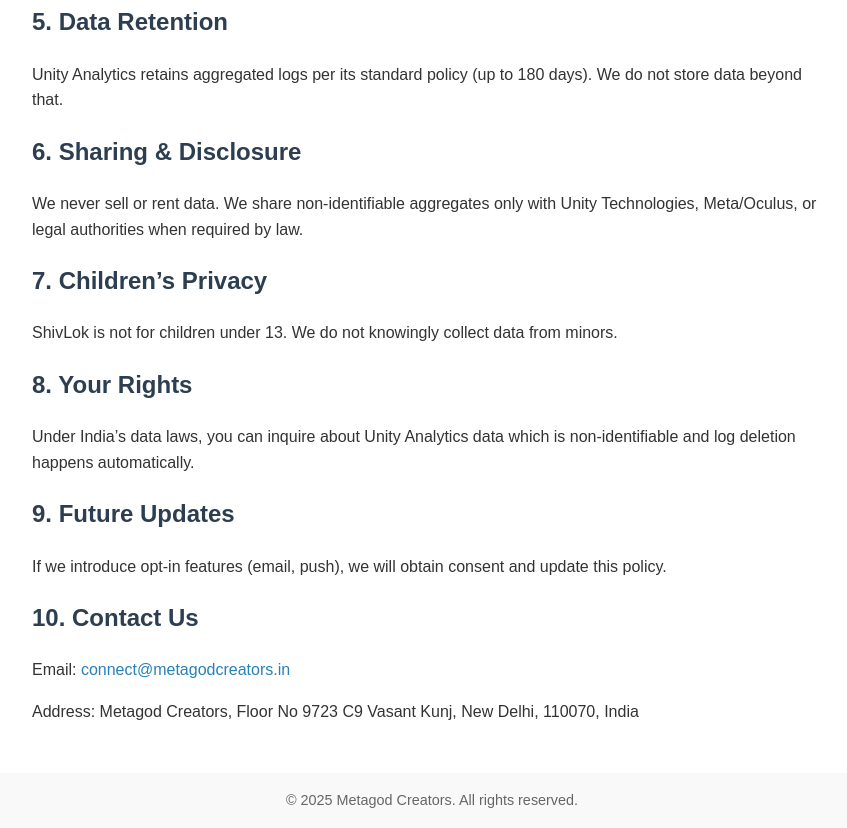
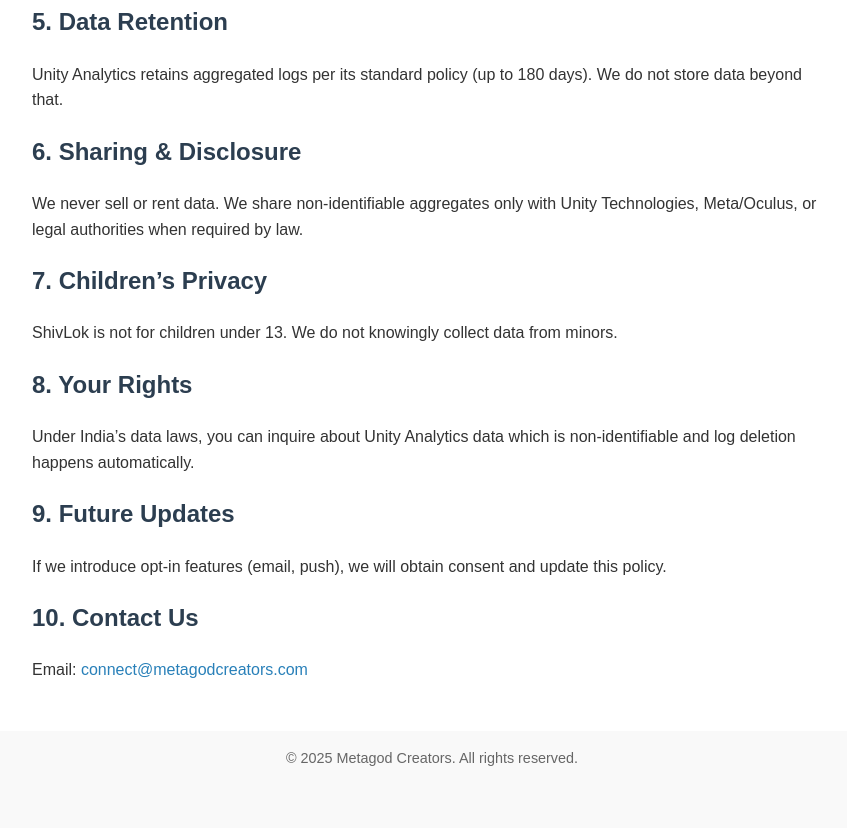
Before and after one commit to MetagodCreator/shivlok, a plain HTML site: page Privacy Policy/index.html in a window 1280 px wide. Shown: the part 801-1629 px from the top of the page, without its empty margins (208-1055 px from the left). After the commit the page ends 1587 px from the top, so only its background shows below. Drawn offline with Linux system fonts and the light colour scheme.

Commit message:
Update index.html

```diff
--- a/Privacy Policy/index.html
+++ b/Privacy Policy/index.html
@@ -62,8 +62,7 @@ god<!DOCTYPE html>
     </section>
     <section>
       <h2>10. Contact Us</h2>
-      <p>Email: <a href="mailto:connect@metagodcreator.com">connect@metagodcreators.in</a></p>
-      <p>Address: Metagod Creators, Floor No 9723 C9 Vasant Kunj, New Delhi, 110070, India</p>
+      <p>Email: <a href="mailto:connect@metagodcreator.com">connect@metagodcreators.com</a></p>
     </section>
   </main>
   <footer>
```
